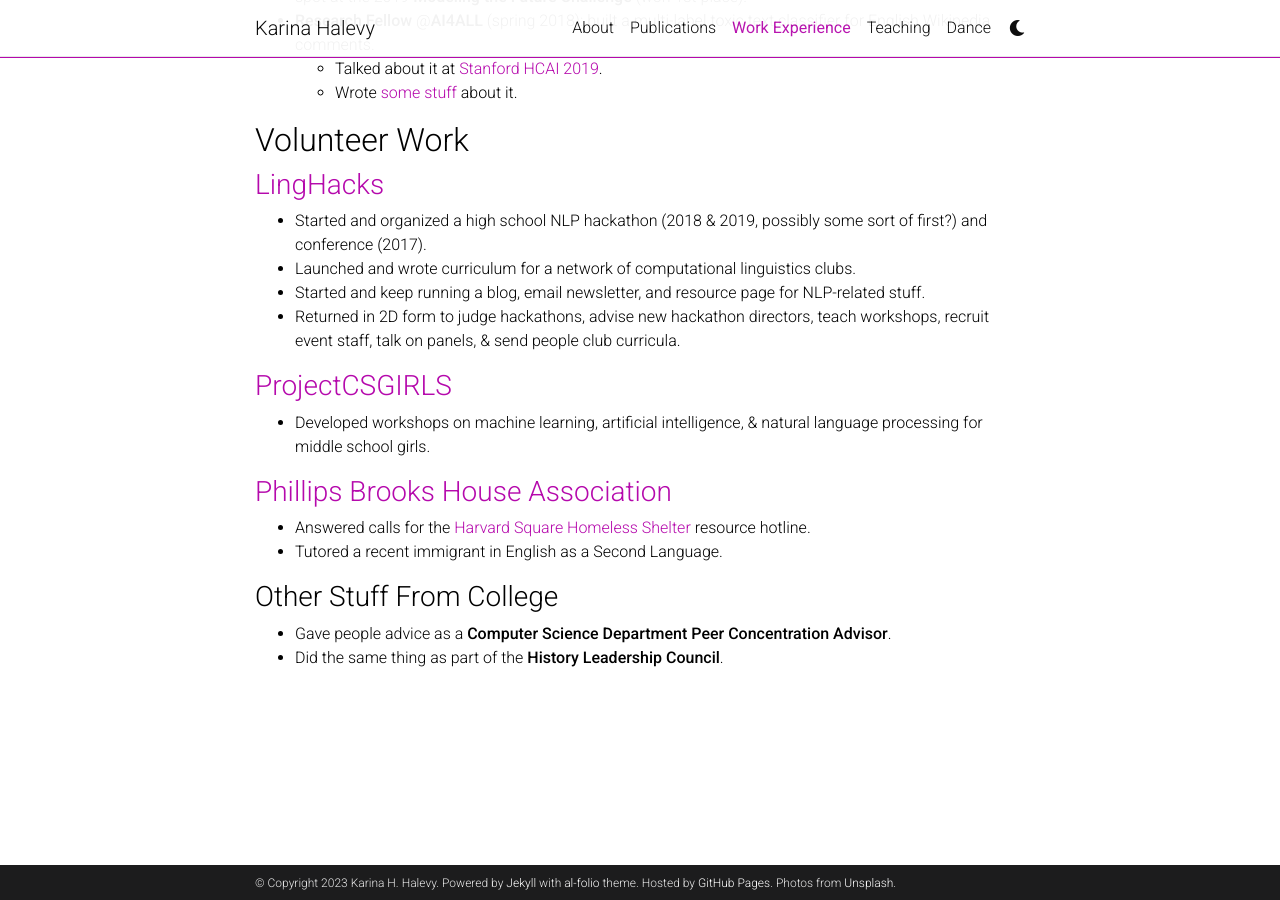
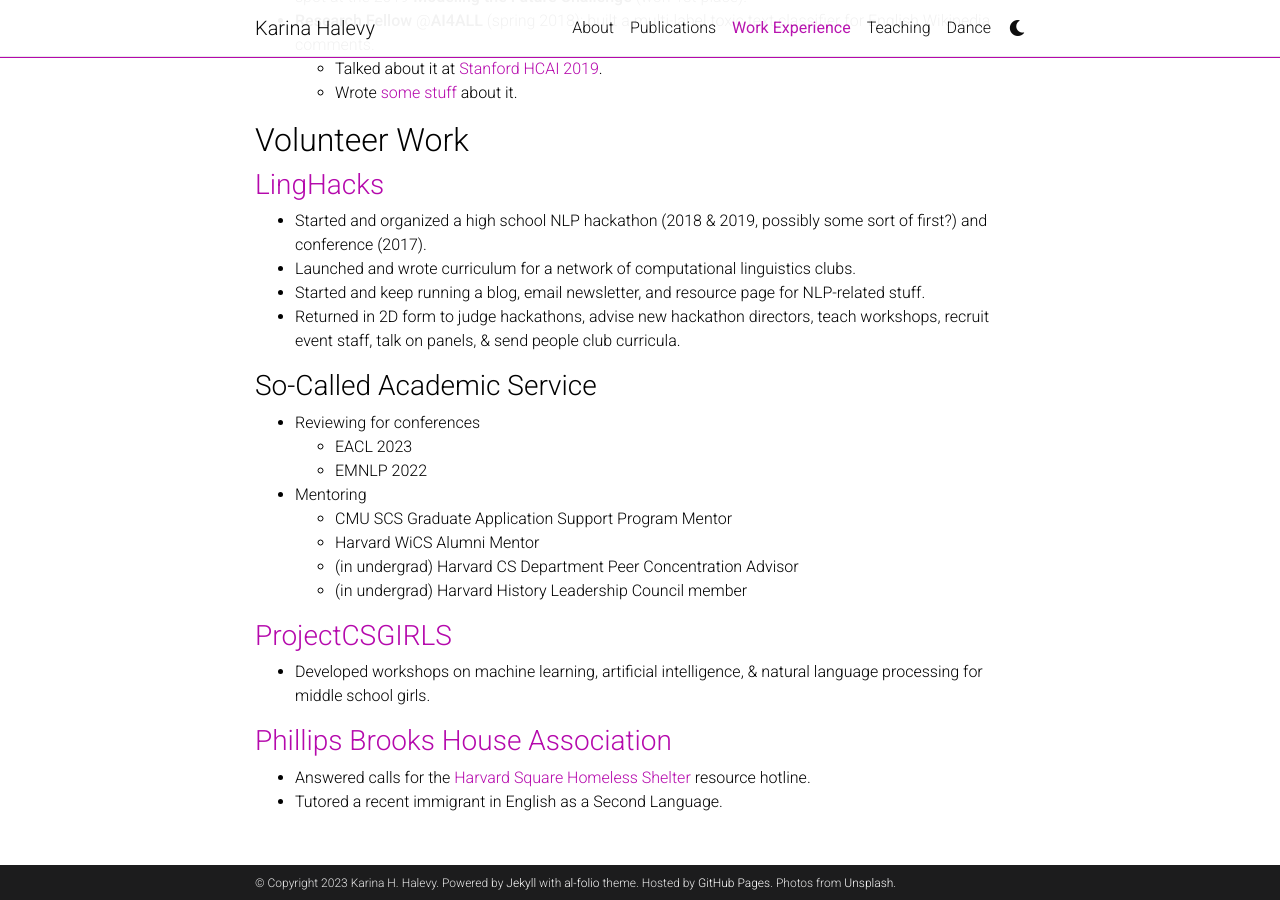
Before and after one commit to ENSCMA2/enscma2.github.io, a Jekyll site: the page built from _pages/experience.md, in a window 1280 px wide and 900 px high, scrolled down 1264 px. Built offline with Jekyll 4.4.1, drawn with Linux system fonts in a browser that asks for light colours; comment, search, counter and statistics services are not loaded; a style sheet for code colours, icons or effects is not loaded; some of the changed text lies outside the part shown.

Commit message:
Update experience.md

```diff
--- a/_pages/experience.md
+++ b/_pages/experience.md
@@ -45,13 +45,19 @@
 - Started and keep running a blog, email newsletter, and resource page for NLP-related stuff.
 - Returned in 2D form to judge hackathons, advise new hackathon directors, teach workshops, recruit event staff, talk on panels, & send people club curricula.
 
+### So-Called Academic Service
+- Reviewing for conferences
+  - EACL 2023
+  - EMNLP 2022
+- Mentoring
+  - CMU SCS Graduate Application Support Program Mentor
+  - Harvard WiCS Alumni Mentor
+  - (in undergrad) Harvard CS Department Peer Concentration Advisor
+  - (in undergrad) Harvard History Leadership Council member
+
 ### [ProjectCSGIRLS](https://projectcsgirls.org)
 - Developed workshops on machine learning, artificial intelligence, & natural language processing for middle school girls.
 
 ### [Phillips Brooks House Association](https://pbha.org)
 - Answered calls for the [Harvard Square Homeless Shelter](https://hshshelter.org/) resource hotline.
 - Tutored a recent immigrant in English as a Second Language.
-
-### Other Stuff From College
-- Gave people advice as a **Computer Science Department Peer Concentration Advisor**.
-- Did the same thing as part of the **History Leadership Council**.
```
Also changed, not shown: other parts of _pages/experience.md (+1 -1 lines).
